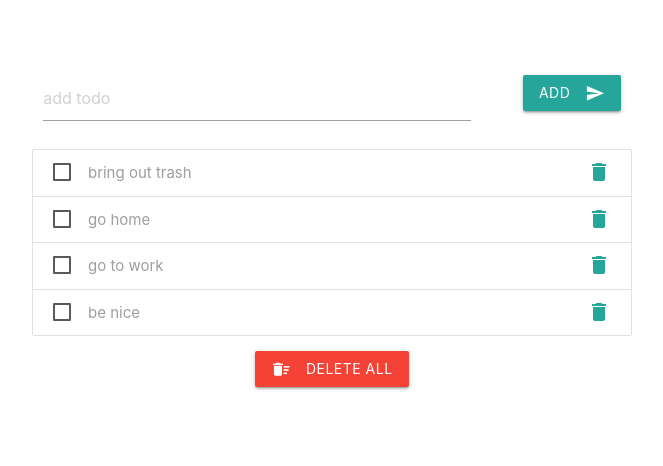
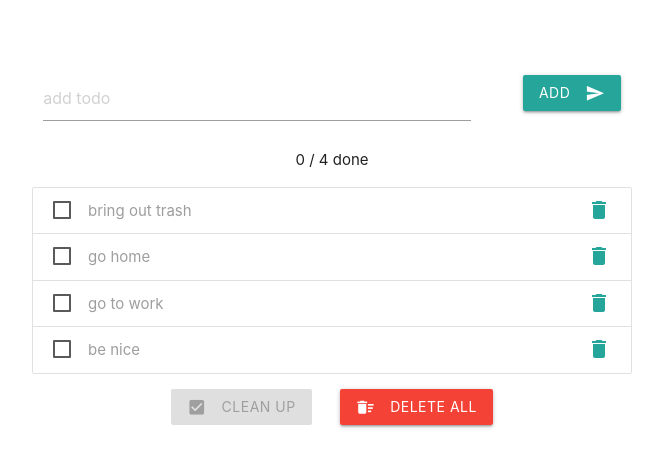
Before and after one commit to michelneeser/super-todo, a React (Create React App) app: page / in a window 1280 px wide. Shown: the top 466 px of the page, without its empty margins (308-971 px from the left). Built offline with nearby package versions, Linux system fonts and the light colour scheme.

Commit message:
show todo counter / clean up todos

```diff
--- /dev/null
+++ b/src/components/CleanUpTodos.js
@@ -0,0 +1,47 @@
+import React from 'react';
+import styled from 'styled-components';
+
+class DeleteTodo extends React.Component {
+  constructor(props) {
+    super(props);
+    this.handleCleanUp = this.handleCleanUp.bind(this);
+    this.handleDelete = this.handleDelete.bind(this);
+  }
+
+  render() {
+    let cleanUpBtnClass = `btn waves-effect waves-light blue ${this.props.hasCheckedTodos ? '' : 'disabled'}`;
+    let deleteBtnClass = `btn waves-effect waves-light red ${this.props.hasTodos ? '' : 'disabled'}`;
+
+    return (
+      <StyledWrapper>
+        <StyledButton className={cleanUpBtnClass} type="submit" onClick={this.handleCleanUp}>
+          <span>clean up</span>
+          <i className="material-icons left">check_box</i>
+        </StyledButton>
+        <StyledButton className={deleteBtnClass} type="submit" onClick={this.handleDelete}>
+          <span>delete all</span>
+          <i className="material-icons left">delete_sweep</i>
+        </StyledButton>
+      </StyledWrapper>
+    );
+  }
+
+  handleCleanUp() {
+    this.props.cleanUpTodos();
+  }
+
+  handleDelete() {
+    this.props.deleteTodos();
+  }
+}
+
+const StyledWrapper = styled.div`
+  text-align: center;
+`;
+
+const StyledButton = styled.button`
+  margin-left: 1em;
+  margin-right: 1em;
+`;
+
+export default DeleteTodo;
--- a/src/components/DeleteTodos.js
+++ /dev/null
@@ -1,32 +0,0 @@
-import React from 'react';
-import styled from 'styled-components';
-
-class DeleteTodo extends React.Component {
-  constructor(props) {
-    super(props);
-    this.handleClick = this.handleClick.bind(this);
-  }
-
-  render() {
-    let btnClass = `btn waves-effect waves-light red ${this.props.hasTodos ? '' : 'disabled'}`;
-
-    return (
-      <StyledWrapper>
-        <button className={btnClass} type="submit" onClick={this.handleClick}>
-          <span>delete all</span>
-          <i className="material-icons left">delete_sweep</i>
-        </button>
-      </StyledWrapper>
-    );
-  }
-
-  handleClick() {
-    this.props.deleteTodos();
-  }
-}
-
-const StyledWrapper = styled.div`
-  text-align: center;
-`;
-
-export default DeleteTodo;
--- a/src/components/Todo.js
+++ b/src/components/Todo.js
@@ -3,17 +3,19 @@ import React from 'react';
 class Todo extends React.Component {
   constructor(props) {
     super(props);
-    this.state = { checked: false };
+
     this.handleCheck = this.handleCheck.bind(this);
     this.handleDelete = this.handleDelete.bind(this);
   }
 
   render() {
+    const { text, checked } = this.props;
+
     return (
       <li className="collection-item">
         <label>
-          <input type="checkbox" checked={this.state.checked} onChange={this.handleCheck} />
-          <span>{this.props.todo}</span>
+          <input type="checkbox" checked={checked} onChange={this.handleCheck} />
+          <span>{text}</span>
         </label>
         <a href="#!" className="secondary-content" onClick={this.handleDelete}>
           <i className="material-icons">delete</i>
@@ -23,12 +25,12 @@ class Todo extends React.Component {
   }
 
   handleCheck() {
-    this.setState(state => ({ checked: !state.checked }));
+    this.props.checkTodo(this.props.id);
   }
 
   handleDelete(e) {
+    this.props.deleteTodo(this.props.id);
     e.preventDefault();
-    this.props.deleteTodo(this.props.id);
   }
 }
 
--- /dev/null
+++ b/src/components/TodoCounter.js
@@ -0,0 +1,27 @@
+import React from 'react';
+import styled from 'styled-components';
+
+class TodoCounter extends React.Component {
+
+  render() {
+    let todos = this.props.todos;
+    let allTodosCount = todos.length;
+    let checkedTodosCount = todos.filter(todo => todo.checked).length;
+    let allChecked = (allTodosCount === checkedTodosCount);
+
+    return (
+      <StyledWrapper>
+        <span>{checkedTodosCount} / {allTodosCount} done{allChecked ? ', yeah!' : ''}</span>
+
+      </StyledWrapper>
+    );
+  }
+
+}
+
+const StyledWrapper = styled.div`
+  text-align: center;
+  margin-bottom: 1em;
+`;
+
+export default TodoCounter;
--- a/src/components/TodoList.js
+++ b/src/components/TodoList.js
@@ -1,7 +1,8 @@
 import React from 'react';
 import Todo from './Todo';
 import AddTodo from './AddTodo';
-import DeleteTodos from './DeleteTodos';
+import TodoCounter from './TodoCounter';
+import DeleteTodos from './CleanUpTodos';
 import todoData from '../Data';
 
 class TodoList extends React.Component {
@@ -9,45 +10,53 @@ class TodoList extends React.Component {
     super(props);
 
     this.addTodo = this.addTodo.bind(this);
+    this.checkTodo = this.checkTodo.bind(this);
     this.deleteTodo = this.deleteTodo.bind(this);
+    this.cleanUpTodos = this.cleanUpTodos.bind(this);
     this.deleteTodos = this.deleteTodos.bind(this);
 
     this.state = {
       nextId: todoData.length + 1,
-      todos: todoData.map(todo =>
-        <Todo
-          key={todo.id}
-          id={todo.id}
-          todo={todo.text}
-          deleteTodo={this.deleteTodo}
-        />
-      )
+      todos: todoData.map(todo => Object.assign(todo, { checked: false }))
     };
   }
 
   render() {
+    let todoElements = this.state.todos.map(todo =>
+      <Todo
+        key={todo.id}
+        id={todo.id}
+        text={todo.text}
+        checked={todo.checked}
+        checkTodo={this.checkTodo}
+        deleteTodo={this.deleteTodo}
+      />
+    );
+
     return (
       <React.Fragment>
         <AddTodo addTodo={this.addTodo} />
+        <TodoCounter todos={this.state.todos} />
         <ul className="todo-list collection">
-          {this.state.todos}
+          {todoElements}
         </ul>
         <DeleteTodos
           hasTodos={this.state.todos.length > 0}
+          hasCheckedTodos={this.state.todos.filter(todo => todo.checked).length > 0}
+          cleanUpTodos={this.cleanUpTodos}
           deleteTodos={this.deleteTodos}
         />
-      </React.Fragment>
+      </React.Fragment >
     );
   }
 
   addTodo(todoText) {
     let todos = this.state.todos.slice();
-    todos.push(<Todo
-      key={this.state.nextId}
-      id={this.state.nextId}
-      todo={todoText}
-      deleteTodo={this.deleteTodo}
-    />);
+    todos.push({
+      id: this.state.nextId,
+      text: todoText,
+      checked: false
+    });
 
     this.setState(state => ({
       nextId: state.nextId + 1,
@@ -55,9 +64,26 @@ class TodoList extends React.Component {
     }));
   }
 
+  checkTodo(id) {
+    let todos = this.state.todos.slice();
+    todos.map(todo => {
+      if (todo.id === id) {
+        todo.checked = true;
+      }
+      return todo;
+    });
+    this.setState({ todos: todos });
+  }
+
   deleteTodo(id) {
     let todos = this.state.todos.slice();
-    todos = todos.filter(todo => todo.props.id !== id);
+    todos = todos.filter(todo => todo.id !== id);
+    this.setState({ todos: todos });
+  }
+
+  cleanUpTodos() {
+    let todos = this.state.todos.slice();
+    todos = todos.filter(todo => !todo.checked);
     this.setState({ todos: todos });
   }
 
```
